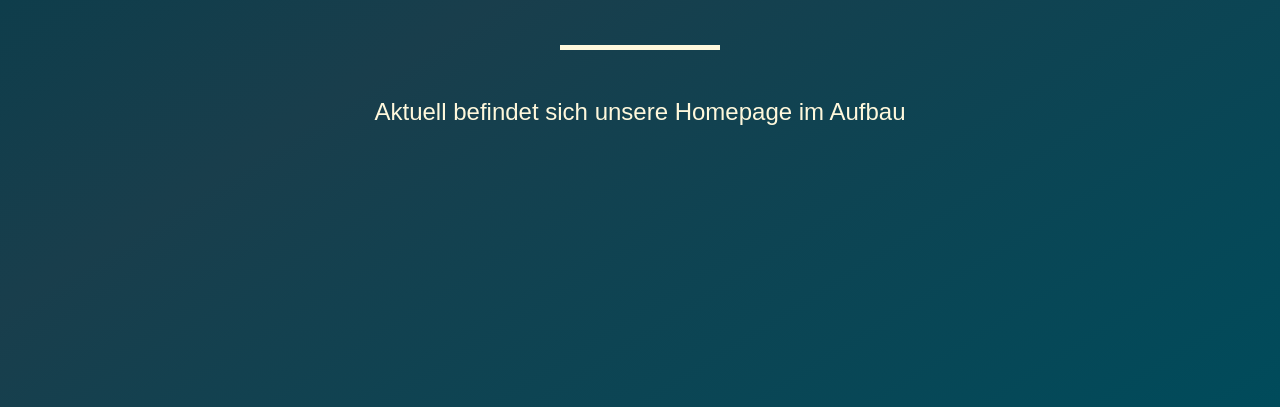
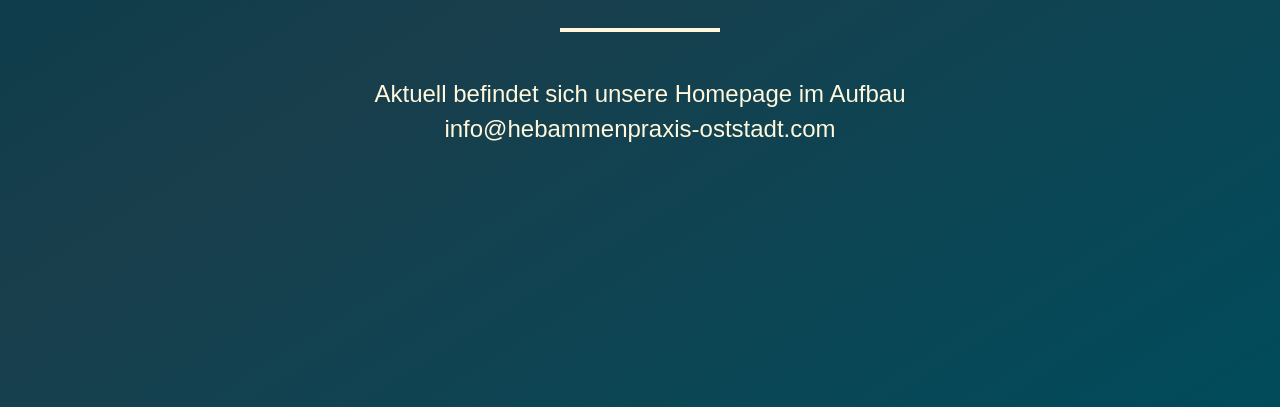
Before and after one commit to dmarquant/hebammenpraxis-oststadt, a plain HTML site: page index.html in a window 1280 px wide. Shown: the part 393-800 px from the top of the page. Drawn offline with Linux system fonts and the light colour scheme.

Commit message:
Add email

```diff
--- a/index.html
+++ b/index.html
@@ -15,6 +15,7 @@
         <h2>Birgit Fremter · Julia Gauweiler · Katharina Piwecki · Maria Winkler</h2>
         <hr>
         <h2>Aktuell befindet sich unsere Homepage im Aufbau</h2>
+        <h2>info@hebammenpraxis-oststadt.com</h2>
       </div>
     </div>
 </html>
```
